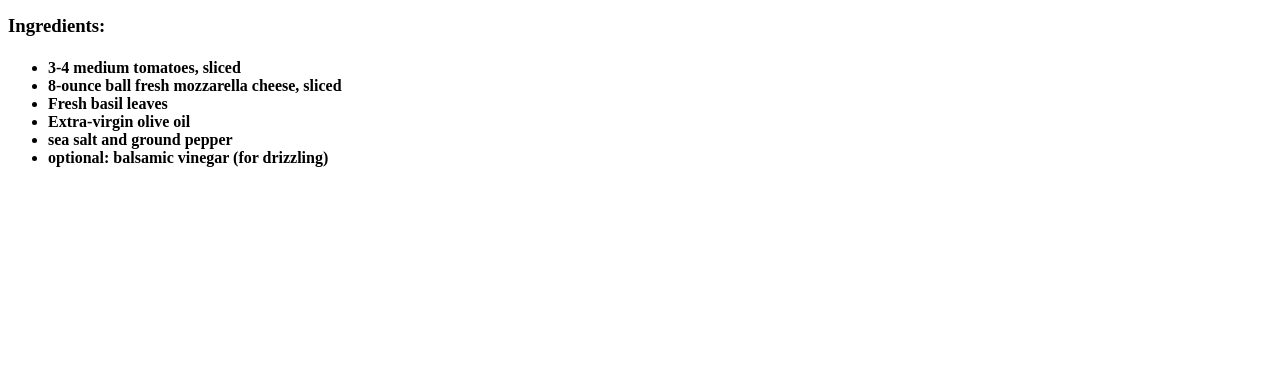
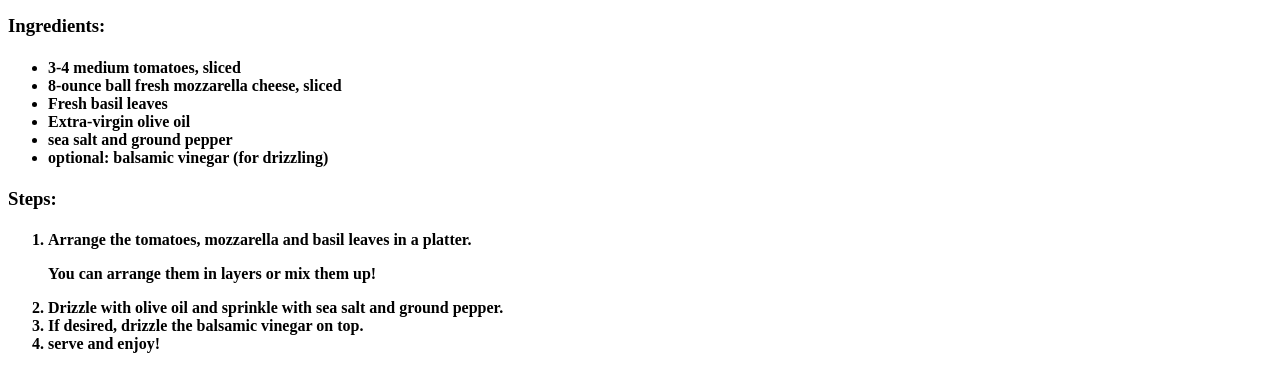
Before and after one commit to tomZ-kod/odin-recipes, a plain HTML site: page recipes/caprese_salad.html in a window 1280 px wide. Shown: the part 578-952 px from the top of the page. Before the commit the page ends 800 px from the top, so only its background shows below. Drawn offline with Linux system fonts and the light colour scheme.

Commit message:
Add steps to make salad, ordered list

```diff
--- a/recipes/caprese_salad.html
+++ b/recipes/caprese_salad.html
@@ -17,8 +17,17 @@
                 <li> Extra-virgin olive oil</li>
                 <li> sea salt and ground pepper</li>
                 <li> optional: balsamic vinegar (for drizzling)</li>
+            </ul>
+        </h4>
+        <h3> Steps: </h3>
+           <h4>
+                <ol>
+                    <li> Arrange the tomatoes, mozzarella and basil leaves in a platter. <p> You can arrange them in layers or mix them up!</p></li>
+                    <li> Drizzle with olive oil and sprinkle with sea salt and ground pepper.</li>
+                    <li> If desired, drizzle the balsamic vinegar on top.</li>
+                    <li> serve and enjoy!</li>
+                </ol>
+            </h4>
 
-            </ul>
-    </h4>
     </body>
 </html>
```
